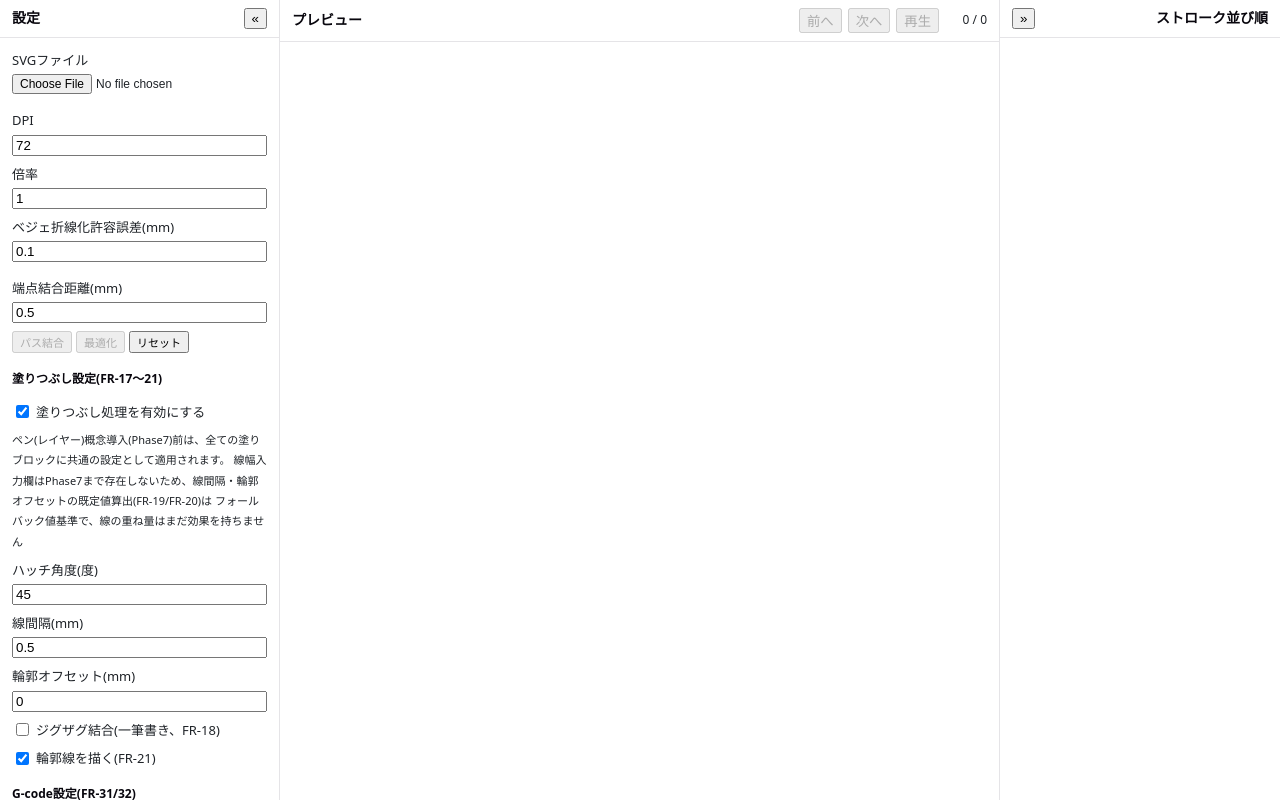
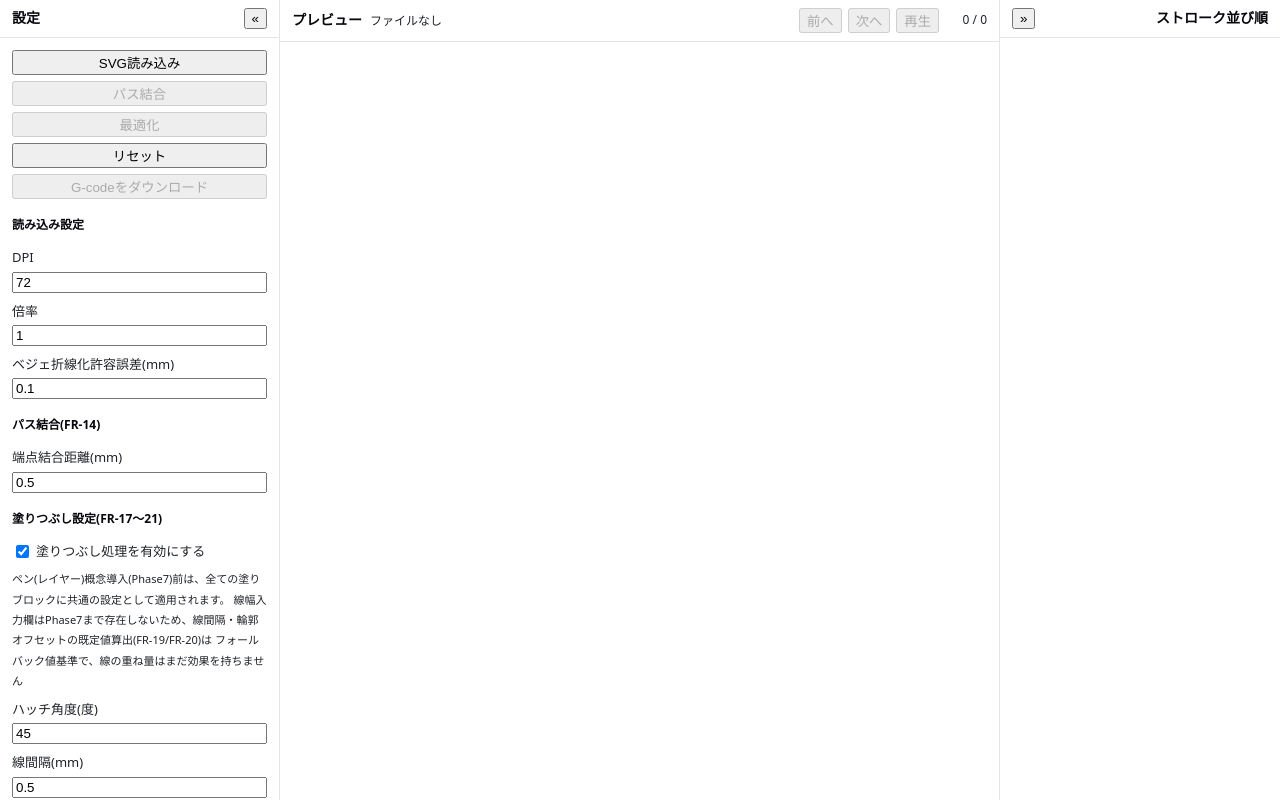
Before and after one commit to hsgw/path2plot, a React (Vite) app: page / in a window 1280 px wide. Built offline with nearby package versions, Linux system fonts and the light colour scheme.

Commit message:
設定列のボタンをまとめて上部配置し、ファイル名表示をプレビュー列へ移動

```diff
--- a/src/App.css
+++ b/src/App.css
@@ -123,14 +123,8 @@
   outline-color: var(--error-border);
 }
 
-.settings-file-label input[type='file'] {
-  font-size: 12px;
-}
-
-.settings-filename {
-  font-size: 12px;
-  color: var(--text);
-  word-break: break-all;
+.settings-file-input-hidden {
+  display: none;
 }
 
 .error-banner {
@@ -220,6 +214,21 @@
   transition: width 120ms ease-out;
 }
 
+.preview-title {
+  display: flex;
+  align-items: baseline;
+  gap: 8px;
+  min-width: 0;
+}
+
+.preview-filename {
+  font-size: 12px;
+  color: var(--text);
+  overflow: hidden;
+  text-overflow: ellipsis;
+  white-space: nowrap;
+}
+
 .preview-step-controls {
   display: flex;
   align-items: center;
@@ -282,13 +291,15 @@
   padding-left: 6px;
 }
 
-.settings-order-controls {
+.settings-actions {
   display: flex;
-  gap: 4px;
+  flex-direction: column;
+  gap: 6px;
+  margin-bottom: 16px;
 }
 
-.settings-order-controls button {
-  font-size: 11px;
+.settings-actions button {
+  width: 100%;
 }
 
 .stroke-join-toggle-row {
--- a/src/App.tsx
+++ b/src/App.tsx
@@ -498,7 +498,6 @@ function App() {
       <InvalidInputBanner labels={invalidFieldLabels} />
       <div className="app-layout">
         <SettingsPanel
-          fileName={fileName}
           settings={settings}
           onFileSelected={(text, name) => {
             setSvgText(text)
@@ -525,6 +524,7 @@ function App() {
           onDownloadGcode={handleDownloadGcode}
         />
         <PreviewPanel
+          fileName={fileName}
           segments={previewSegments}
           visibleSegmentCount={visibleSegmentCount}
           bedWidthMm={gcodeSettings.bedWidthMm}
--- a/src/components/GcodeSettingsPanel.tsx
+++ b/src/components/GcodeSettingsPanel.tsx
@@ -6,18 +6,12 @@ interface GcodeSettingsPanelProps {
   settings: GcodeSettings
   onSettingsChange: (settings: GcodeSettings) => void
   onInvalidFieldsChange: (labels: string[]) => void
-  canDownload: boolean
-  warningCount: number
-  onDownload: () => void
 }
 
 export function GcodeSettingsPanel({
   settings,
   onSettingsChange,
   onInvalidFieldsChange,
-  canDownload,
-  warningCount,
-  onDownload,
 }: GcodeSettingsPanelProps) {
   const [invalidFields, setInvalidFields] = useState<Map<string, string>>(
     new Map(),
@@ -131,17 +125,6 @@ export function GcodeSettingsPanel({
           />
         </label>
       </div>
-
-      <div className="settings-group">
-        <button type="button" onClick={onDownload} disabled={!canDownload}>
-          G-codeをダウンロード
-        </button>
-        {warningCount > 0 && (
-          <p className="settings-warning-text">
-            はみ出し警告({warningCount}件)が解消するまでダウンロードできません
-          </p>
-        )}
-      </div>
     </>
   )
 }
--- a/src/components/PreviewPanel.tsx
+++ b/src/components/PreviewPanel.tsx
@@ -3,6 +3,7 @@ import type { Point } from '../types/geometry'
 import type { PreviewSegment } from '../types/svg'
 
 interface PreviewPanelProps {
+  fileName: string | null
   segments: PreviewSegment[]
   /** segmentsのうち実際に描画済み表示する本数(FR-23: ステップはListEntry単位、セグメント単位ではない) */
   visibleSegmentCount: number
@@ -151,6 +152,7 @@ function drawPenLifts(
 }
 
 function PreviewPanelImpl({
+  fileName,
   segments,
   visibleSegmentCount,
   bedWidthMm,
@@ -312,7 +314,10 @@ function PreviewPanelImpl({
   return (
     <section className="panel panel-preview">
       <div className="panel-header">
-        <h2>プレビュー</h2>
+        <div className="preview-title">
+          <h2>プレビュー</h2>
+          <span className="preview-filename">{fileName ?? 'ファイルなし'}</span>
+        </div>
         <div className="preview-step-controls">
           <button
             type="button"
--- a/src/components/SettingsPanel.tsx
+++ b/src/components/SettingsPanel.tsx
@@ -1,4 +1,4 @@
-import { useEffect, useState } from 'react'
+import { useEffect, useRef, useState } from 'react'
 import type { GcodeSettings } from '../types/gcode'
 import type { FillSettings } from '../types/fill'
 import type { ParseSettings } from '../types/svg'
@@ -7,7 +7,6 @@ import { GcodeSettingsPanel } from './GcodeSettingsPanel'
 import { NumberField } from './NumberField'
 
 interface SettingsPanelProps {
-  fileName: string | null
   settings: ParseSettings
   onFileSelected: (text: string, fileName: string) => void
   onSettingsChange: (settings: ParseSettings) => void
@@ -37,7 +36,6 @@ interface SettingsPanelProps {
 }
 
 export function SettingsPanel({
-  fileName,
   settings,
   onFileSelected,
   onSettingsChange,
@@ -63,6 +61,7 @@ export function SettingsPanel({
   const [invalidFields, setInvalidFields] = useState<Map<string, string>>(
     new Map(),
   )
+  const fileInputRef = useRef<HTMLInputElement>(null)
 
   useEffect(() => {
     onSettingsInvalidChange(Array.from(invalidFields.values()))
@@ -96,19 +95,48 @@ export function SettingsPanel({
       </div>
       {isOpen && (
         <div className="panel-body">
-          <div className="settings-group">
-            <label className="settings-file-label">
-              SVGファイル
-              <input
-                type="file"
-                accept=".svg,image/svg+xml"
-                onChange={handleFileChange}
-              />
-            </label>
-            {fileName && <div className="settings-filename">{fileName}</div>}
+          <div className="settings-actions">
+            <input
+              type="file"
+              accept=".svg,image/svg+xml"
+              ref={fileInputRef}
+              className="settings-file-input-hidden"
+              onChange={handleFileChange}
+            />
+            <button type="button" onClick={() => fileInputRef.current?.click()}>
+              SVG読み込み
+            </button>
+            <button
+              type="button"
+              onClick={onJoinPaths}
+              disabled={!hasEntries}
+              title="FR-14: 端点が近いストローク同士を結合ブロック化する(読込直後は未実行)"
+            >
+              {joinActivated ? 'パス結合(再実行)' : 'パス結合'}
+            </button>
+            <button type="button" onClick={onOptimize} disabled={!hasEntries}>
+              最適化
+            </button>
+            <button type="button" onClick={onResetAll}>
+              リセット
+            </button>
+            <button
+              type="button"
+              onClick={onDownloadGcode}
+              disabled={!canDownloadGcode}
+            >
+              G-codeをダウンロード
+            </button>
+            {boundsWarningCount > 0 && (
+              <p className="settings-warning-text">
+                はみ出し警告({boundsWarningCount}
+                件)が解消するまでダウンロードできません
+              </p>
+            )}
           </div>
 
           <div className="settings-group">
+            <h3>読み込み設定</h3>
             <NumberField
               label="DPI"
               value={settings.dpi}
@@ -148,6 +176,7 @@ export function SettingsPanel({
           </div>
 
           <div className="settings-group">
+            <h3>パス結合(FR-14)</h3>
             <NumberField
               label="端点結合距離(mm)"
               value={joinDistanceMm}
@@ -158,22 +187,6 @@ export function SettingsPanel({
                 handleValidity('joinDistanceMm', '端点結合距離', valid)
               }
             />
-            <div className="settings-order-controls">
-              <button
-                type="button"
-                onClick={onJoinPaths}
-                disabled={!hasEntries}
-                title="FR-14: 端点が近いストローク同士を結合ブロック化する(読込直後は未実行)"
-              >
-                {joinActivated ? 'パス結合(再実行)' : 'パス結合'}
-              </button>
-              <button type="button" onClick={onOptimize} disabled={!hasEntries}>
-                最適化
-              </button>
-              <button type="button" onClick={onResetAll}>
-                リセット
-              </button>
-            </div>
           </div>
 
           <FillSettingsPanel
@@ -186,9 +199,6 @@ export function SettingsPanel({
             settings={gcodeSettings}
             onSettingsChange={onGcodeSettingsChange}
             onInvalidFieldsChange={onGcodeInvalidChange}
-            canDownload={canDownloadGcode}
-            warningCount={boundsWarningCount}
-            onDownload={onDownloadGcode}
           />
         </div>
       )}
```
Also changed, not shown: reference/implementation-status.md (+2 -0 lines).
